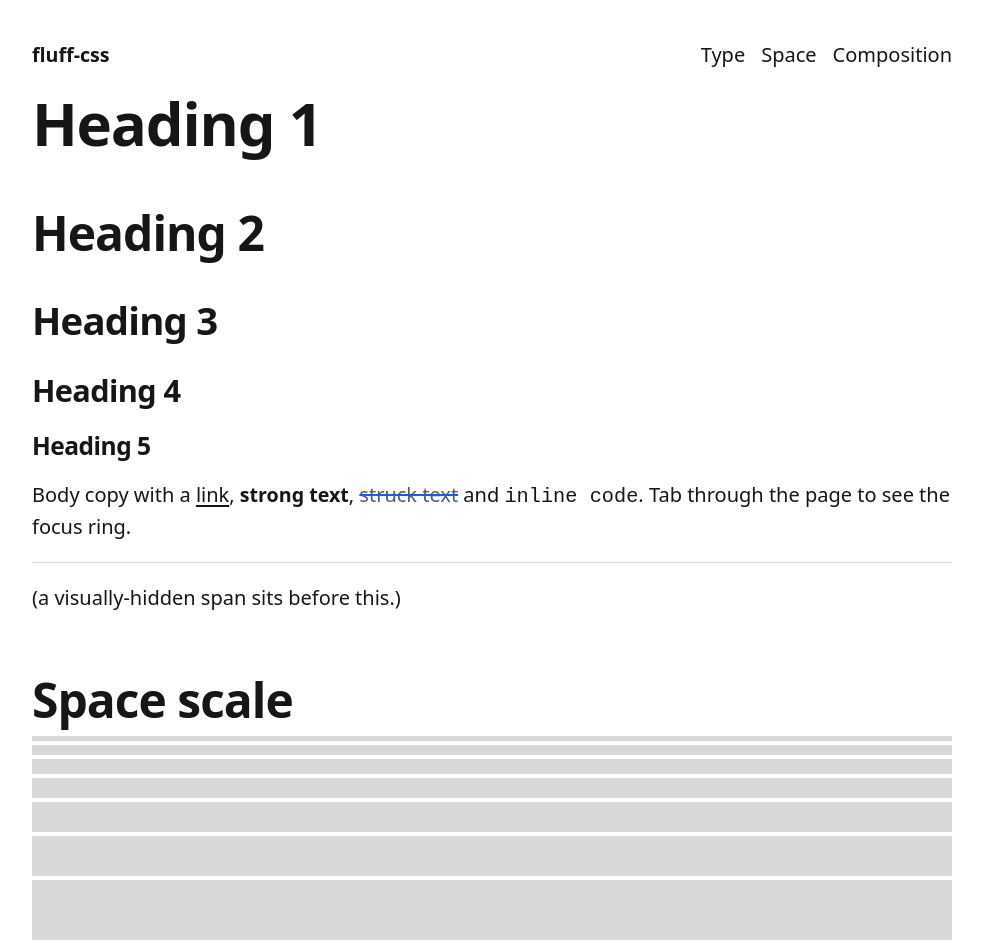
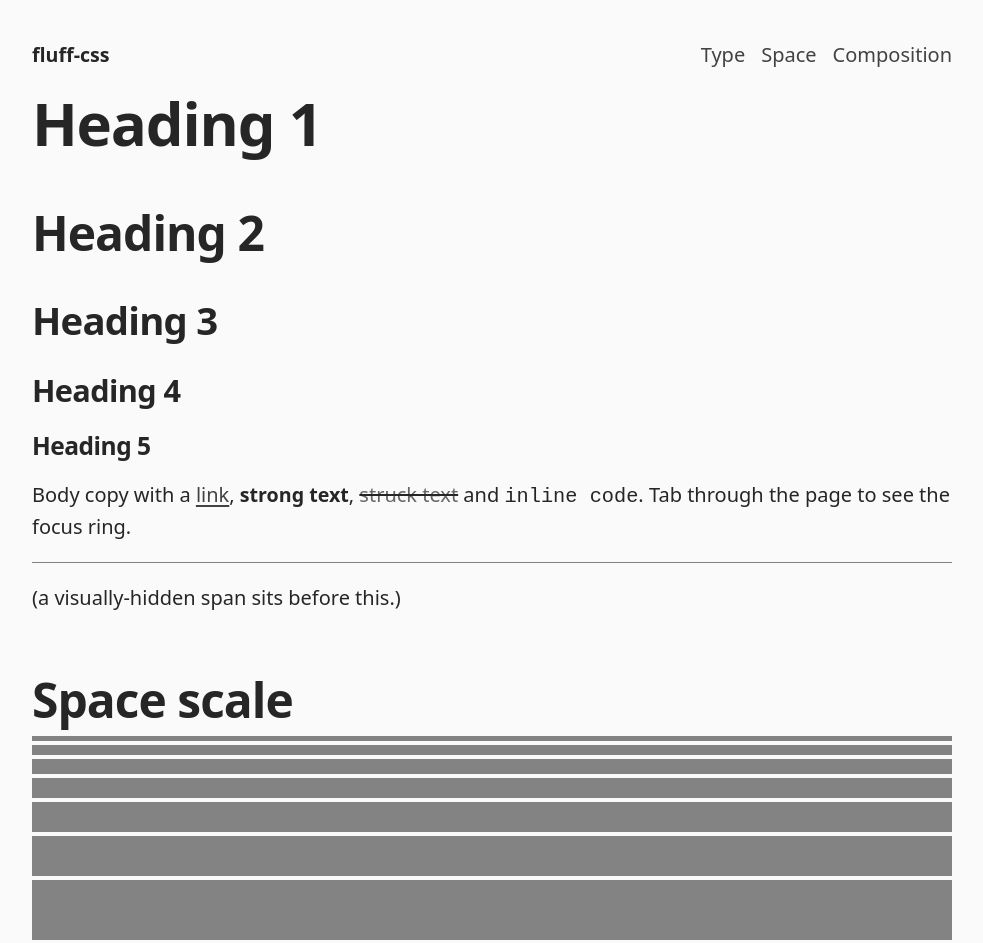
Before and after one commit to brad2k/fluff-css, a website: page index.html in a window 1280 px wide. Shown: the top 943 px of the page, without its empty margins (148-1131 px from the left). Drawn offline with Linux system fonts and the light colour scheme.

Commit message:
Flushing out some dirt-basic defaults

```diff
--- a/index.css
+++ b/index.css
@@ -1,6 +1,5 @@
-/* fluff-css entry point. Layer order is declared once, here. */
-@layer fluff.reset, fluff.base, fluff.composition, fluff.utilities;
-
+/* fluff-css entry point. Layer order is declared once, in layers.css. */
+@import "./src/layers.css";
 @import "./src/primitives.css";
 @import "./src/tokens.css";
 @import "./src/reset.css";
--- a/src/base.css
+++ b/src/base.css
@@ -1,5 +1,8 @@
-/**
+/*
+
   Baseline styles on bare elements that can consume tokens, but don't define them.
+  A decent number of opinions in here.
+
 */
 
 @layer fluff.base {
@@ -19,9 +22,6 @@
     font-optical-sizing: auto;
     line-height: var(--leading-standard);
     font-size-adjust: from-font;
-    /* display: grid;
-    grid-template-rows: [header] auto [main] 1fr [footer] auto;
-    gap: var(--space-xl); */
 
     @media (prefers-reduced-motion: no-preference) {
       transition: color var(--transition-base);
@@ -29,20 +29,23 @@
   }
 
   a {
-    color: currentColor;
+    color: var(--color-link, currentColor);
     text-decoration: var(--anchor-text-decoration, none);
-    text-decoration-thickness: 1px;
-    transition:
-      color var(--transition-base),
-      text-decoration-thickness var(--transition-base);
+    text-decoration-thickness: var(--anchor-text-thickness, 1px);
+
+    @media (prefers-reduced-motion: no-preference) {
+      transition:
+        color var(--transition-base),
+        text-decoration-thickness var(--transition-base);
+    }
 
     &:hover {
-      color: var(--color-link-active);
-      text-decoration-thickness: 2px;
+      color: var(--color-link-hover, var(--color-link));
+      text-decoration-thickness: var(--anchor-text-thickness, 2px);
     }
 
     main & {
-      text-decoration: var(--anchor-text-decoration);
+      text-decoration: var(--anchor-text-decoration, underline);
       text-underline-offset: 0.15em;
       transition: text-underline-offset var(--transition-base);
 
@@ -52,15 +55,11 @@
     }
   }
 
-  main {
-    --anchor-text-decoration: underline;
-  }
-
   hr {
     height: 0;
     margin-block: var(--hr-space, var(--space-s));
     border-width: 0;
-    border-top: 1px solid var(--color-border);
+    border-top: var(--hr-width, 1px) solid var(--color-border);
   }
 
   strong {
@@ -132,7 +131,7 @@
 
   s {
     text-decoration-thickness: 2px;
-    text-decoration-color: var(--strikethrough-color, var(--color-link-active));
+    text-decoration-color: var(--strikethrough-color, var(--color-link-hover));
     color: color-mix(in srgb, currentColor, transparent 30%);
   }
 }
--- /dev/null
+++ b/src/layers.css
@@ -0,0 +1,2 @@
+/* Layer order. Import this first when using the library à la carte. */
+@layer fluff.primitives, fluff.tokens, fluff.reset, fluff.base, fluff.composition, fluff.utilities;
--- a/src/primitives.css
+++ b/src/primitives.css
@@ -1,6 +1,35 @@
-/* @link https://utopia.fyi/type/calculator?c=360,18,1.2,1240,20,1.25,5,2,&s=0.75|0.5|0.25,1.5|2|3|4|6,s-l&g=s,l,xl,12 */
+@layer fluff.primitives {
+  :root {
+    /*
 
-:root {
+      Color
+
+    */
+
+    /* Neutral greys: achromatic (C 0), lightness stepped from near-white to near-black */
+    --color-grey-50: oklch(0.985 0 0);
+    --color-grey-100: oklch(0.955 0 0);
+    --color-grey-200: oklch(0.91 0 0);
+    --color-grey-300: oklch(0.84 0 0);
+    --color-grey-400: oklch(0.73 0 0);
+    --color-grey-500: oklch(0.61 0 0);
+    --color-grey-600: oklch(0.49 0 0);
+    --color-grey-700: oklch(0.38 0 0);
+    --color-grey-800: oklch(0.27 0 0);
+    --color-grey-900: oklch(0.18 0 0);
+
+    /* Overlays: semi-transparent for interactive elements */
+    --color-overlay-subtle: oklch(0 0 0 / 0.08);
+    --color-overlay: oklch(0 0 0 / 0.12);
+    --color-overlay-strong: oklch(0 0 0 / 0.16);
+
+    /*
+
+      Typography
+      @link https://utopia.fyi/type/calculator?c=360,18,1.2,1240,20,1.25,5,2,&s=0.75|0.5|0.25,1.5|2|3|4|6,s-l&g=s,l,xl,12
+
+    */
+
     --step--2: clamp(0.7813rem, 0.7736rem + 0.0341vw, 0.8rem);
     --step--1: clamp(0.9375rem, 0.9119rem + 0.1136vw, 1rem);
     --step-0: clamp(1.125rem, 1.0739rem + 0.2273vw, 1.25rem);
@@ -9,11 +38,14 @@
     --step-3: clamp(1.944rem, 1.7405rem + 0.9044vw, 2.4414rem);
     --step-4: clamp(2.3328rem, 2.0387rem + 1.3072vw, 3.0518rem);
     --step-5: clamp(2.7994rem, 2.384rem + 1.8461vw, 3.8147rem);
-}
 
-/* @link https://utopia.fyi/space/calculator?c=360,18,1.2,1240,20,1.25,5,2,&s=0.75|0.5|0.25,1.5|2|3|4|6,s-l&g=s,l,xl,12 */
+    /*
 
-:root {
+      Spacing
+      @link https://utopia.fyi/space/calculator?c=360,18,1.2,1240,20,1.25,5,2,&s=0.75|0.5|0.25,1.5|2|3|4|6,s-l&g=s,l,xl,12
+
+    */
+
     --space-3xs: clamp(0.3125rem, 0.3125rem + 0vw, 0.3125rem);
     --space-2xs: clamp(0.5625rem, 0.5369rem + 0.1136vw, 0.625rem);
     --space-xs: clamp(0.875rem, 0.8494rem + 0.1136vw, 0.9375rem);
@@ -37,3 +69,4 @@
     /* Custom pairs */
     --space-s-l: clamp(1.125rem, 0.5625rem + 2.5vw, 2.5rem);
   }
+}
--- a/src/tokens.css
+++ b/src/tokens.css
@@ -1,13 +1,18 @@
+@layer fluff.tokens {
   /* Design tokens. Primitives (scales) live in primitives.css; these are the semantic values. */
 
   :root {
     color-scheme: light dark;
 
     /* Color */
-  --color-text: light-dark(#161616, #ededed);
-  --color-bg: light-dark(#ffffff, #121212);
-  --color-border: light-dark(#d8d8d8, #333333);
-  --color-link-active: light-dark(#0b5fff, #7aa7ff);
+    --color-text: light-dark(var(--color-grey-800), var(--color-grey-50));
+    --color-bg: light-dark(var(--color-grey-50), var(--color-grey-800));
+    --color-border: light-dark(var(--color-grey-500), var(--color-grey-200));
+    --color-link: light-dark(var(--color-grey-700), var(--color-grey-50));
+    --color-link-hover: light-dark(
+      var(--color-grey-800),
+      var(--color-grey-200)
+    );
 
     /* Typography */
     --font-body: system-ui, sans-serif;
@@ -27,7 +32,8 @@
     --transition-base: 150ms ease;
 
     /* Focus & selection */
-  --focus-ring: 2px solid var(--color-link-active);
+    --focus-ring: 2px solid var(--color-link-hover);
     --selection-text-color: var(--color-bg);
     --selection-background: var(--color-text);
   }
+}
```
Also changed, not shown: README.md. Lines whose indentation alone changed are shown as unchanged.
